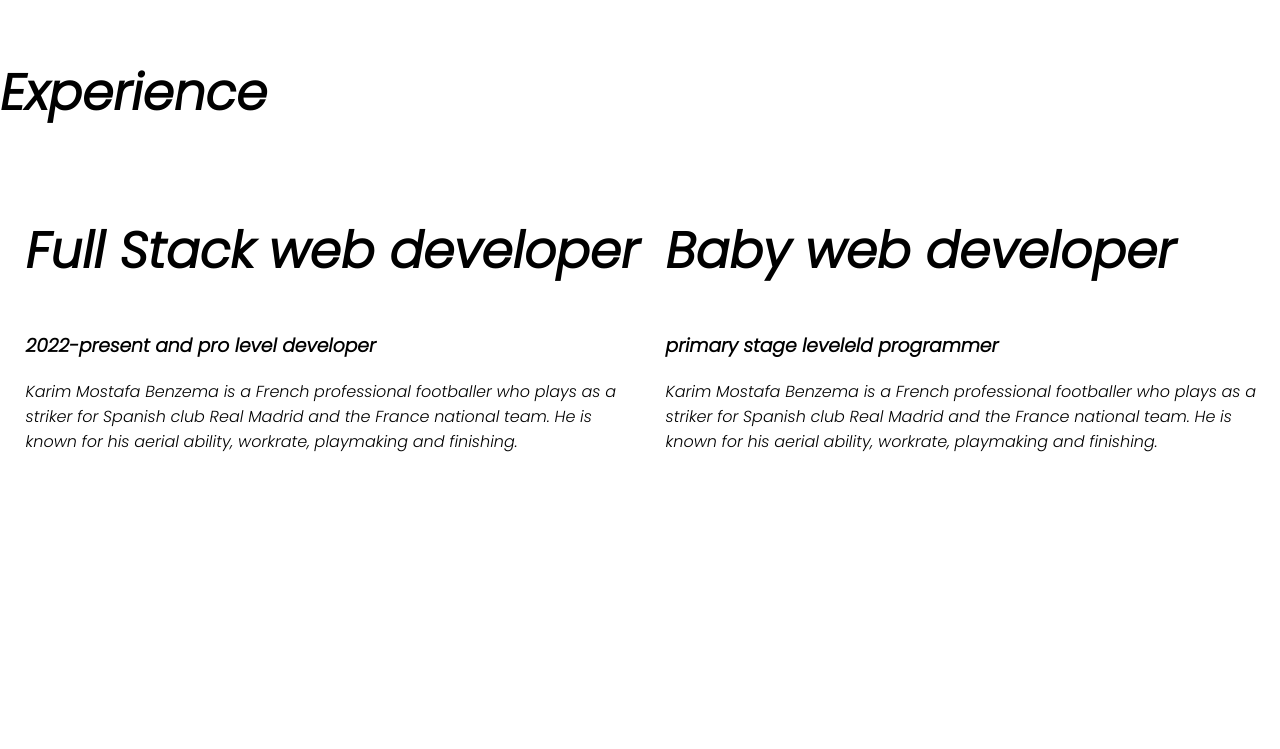
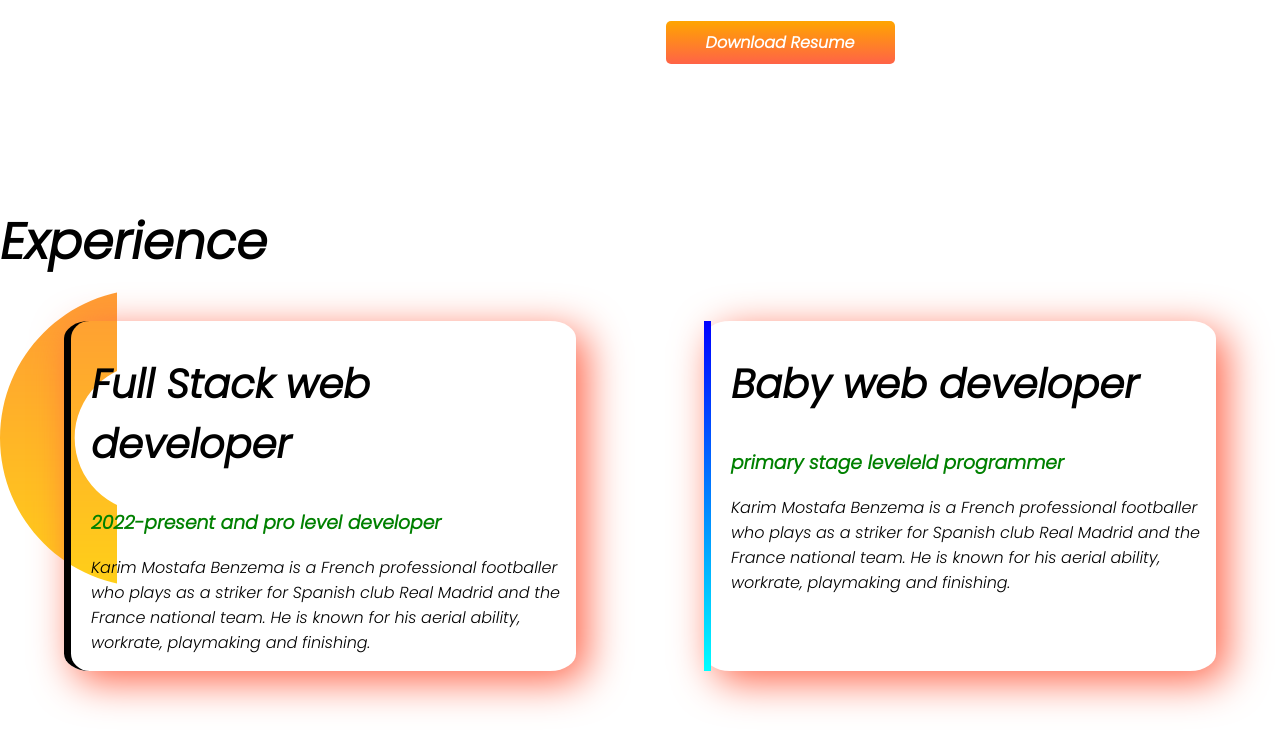
Before and after one commit to nazmul1993/developer-portfolio, a plain HTML site: page index.html in a window 1280 px wide. Shown: the part 1415-2164 px from the top of the page. Before the commit the page ends 2035 px from the top, so only its background shows below. Drawn offline with Linux system fonts and the light colour scheme.

```diff
--- a/index.html
+++ b/index.html
@@ -39,14 +39,14 @@
 <section class="experience-area ">
     <h1>Experience</h1>
     <div class="flexible-container">
-        <div class="half-width">
-         <h1>Full Stack web developer</h1>
-        <h3>2022-present and pro level developer</h3>
+        <div id="full-stack-development" class="experience-item">
+         <h2>Full Stack web developer</h2>
+        <h3 class="green-color">2022-present and pro level developer</h3>
         <p>Karim Mostafa Benzema is a French professional footballer who plays as a striker for Spanish club Real Madrid and the France national team. He is known for his aerial ability, workrate, playmaking and finishing.</p>
     </div>
-    <div class="half-width">
-        <h1>Baby web developer</h1>
-        <h3>primary stage leveleld programmer</h3>
+    <div id="web-dev-experience" class="experience-item">
+        <h2>Baby web developer</h2>
+        <h3 class="green-color"> primary stage leveleld programmer</h3>
         <p>Karim Mostafa Benzema is a French professional footballer who plays as a striker for Spanish club Real Madrid and the France national team. He is known for his aerial ability, workrate, playmaking and finishing.</p>
     </div>
   </div>
--- a/style.css
+++ b/style.css
@@ -4,6 +4,9 @@
 }
 h1{
     font-size: 50px;
+}
+h2{
+    font-size: 40px;
 }
 .green-color{
     color: green;
@@ -15,7 +18,7 @@
 .half-width{
     width: 50%;
     padding-left: 2%;
- }
+    }
 .half-width img{
     width: 100%;
 
@@ -38,3 +41,32 @@
    background-repeat: no-repeat;
    background-position: right;
 }
+.experience-area{
+    background-image: url(image/dream-bg.png);
+    background-repeat: no-repeat;
+    background-position: left;
+}
+.experience-item{
+    width: 40%;
+    margin-left: 5%;
+    margin-right: 5%;
+    padding-left: 20px;
+    border-radius: 5%;
+    box-shadow: 10px 10px 40px tomato;
+
+
+}
+#web-dev-experience{
+    border-left: 7px solid;
+    border-image:linear-gradient(blue, cyan);
+    border-image-slice: 1;
+}
+#full-stack-development{
+    border-left: 7px solid;
+    border-image:linear-gradient (salmon, cyan);
+    border-image-slice: 1;
+}
+
+footer p{
+    text-align: center;
+}
```
